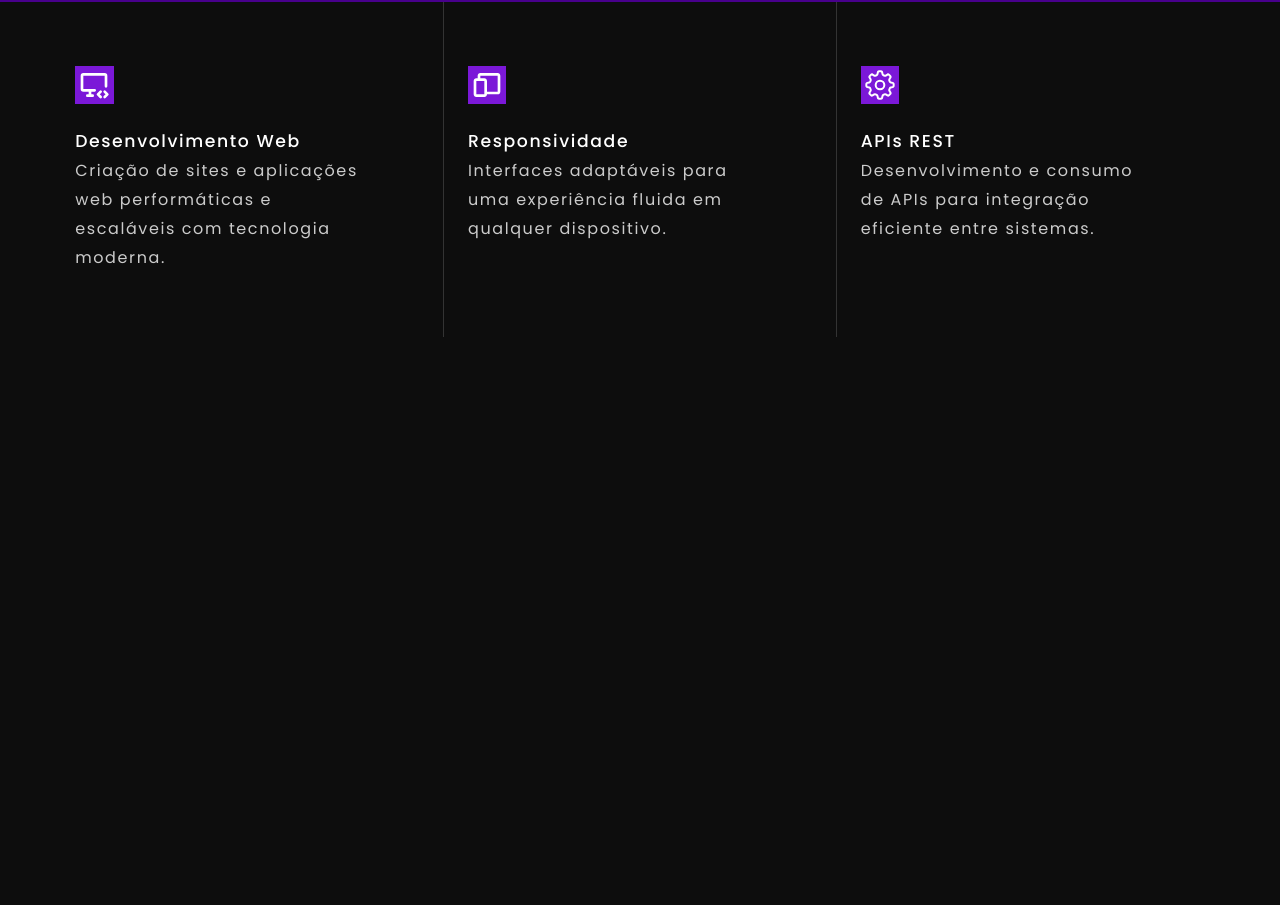
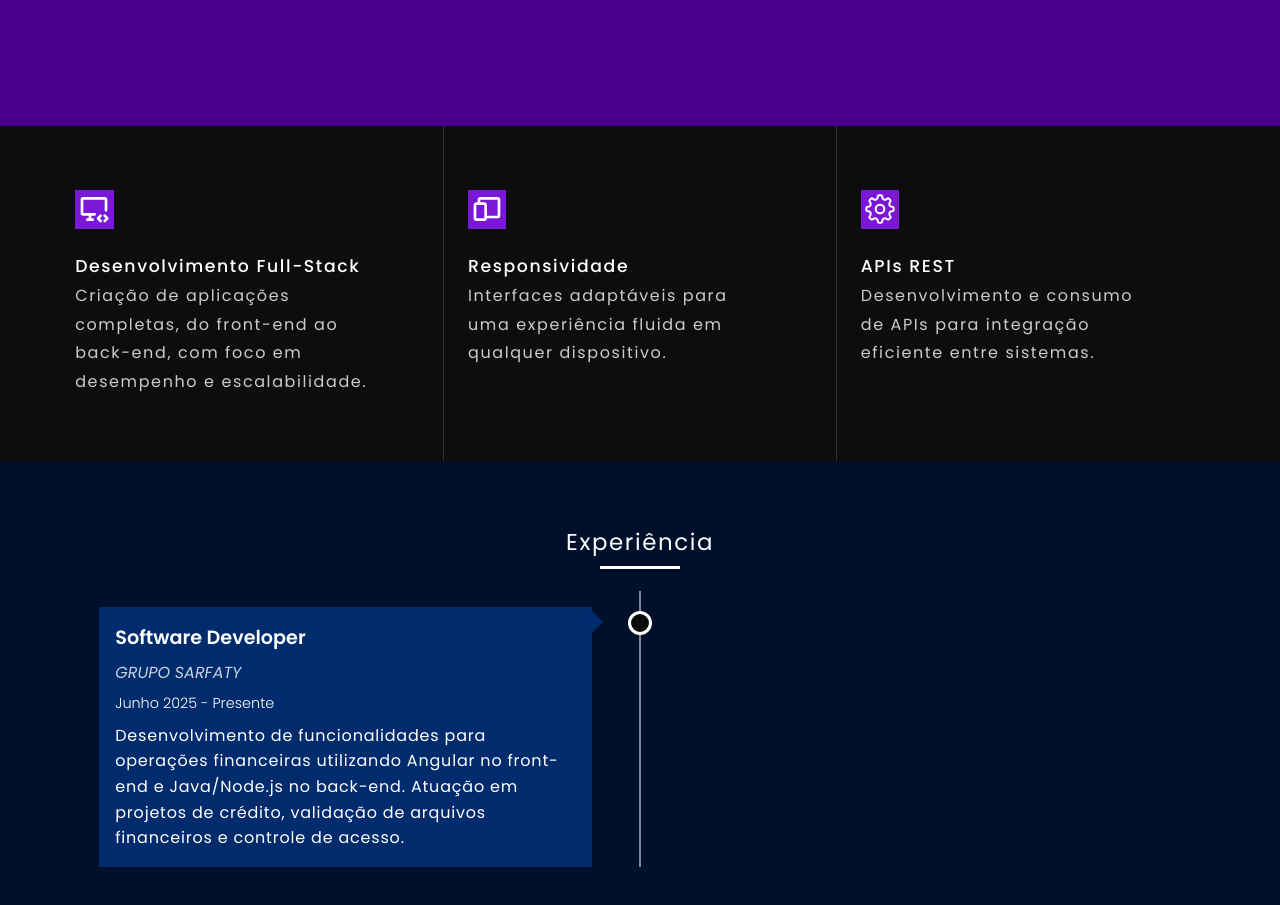
Before and after one commit to Guihsp/Portfolio, a React (Vite) app: page /about in a window 1280 px wide. Shown: the part 1743-2648 px from the top of the page. Before the commit the page ends 2080 px from the top, so only its background shows below. Built offline with nearby package versions, Linux system fonts and the light colour scheme.

Commit message:
Update CV and enhance About section with experience details

```diff
--- a/src/pages/About/AboutSection/index.jsx
+++ b/src/pages/About/AboutSection/index.jsx
@@ -1,4 +1,4 @@
-import { Intro, About, Skills, Services } from './styles.jsx';
+import { Intro, About, Skills, Services, Experience } from './styles.jsx';
 import { Container } from '../../../components/Global/Container';
 import { Button } from '../../../components/Button';
 import { SkillsList } from '../../../components/Skills/SkillsList';
@@ -30,10 +30,14 @@ export const AboutSection = () => {
                     Um dev apaixonado por tecnologia e programação.
                 </h2>
                 <p>
-                    Desenvolvedor Web com experiência prática em React, Next.js, TypeScript, Java, Angular e MySQL,
-                    além de integração com APIs REST. Trabalho na construção de aplicações completas, do front-end ao back-end,
-                    aplicando boas práticas de desenvolvimento e metodologias ágeis, como Scrum. Atualmente, curso Análise e Desenvolvimento de Sistemas no Senac - Santo Amaro,
-                    aprimorando minhas habilidades para entregar soluções eficientes e escaláveis.
+                    Sou Desenvolvedor de Software com experiência prática em aplicações full-stack no setor financeiro,
+                    atuando no front-end com Angular e React e no back-end com Java, Spring Boot, Node.js e Nest.js.
+                    Tenho facilidade em aprender rapidamente, traduzir problemas complexos em soluções objetivas e
+                    trabalhar com APIs, integrações e arquiteturas escaláveis.
+                    <br />
+                    Sou formado em Análise e Desenvolvimento de Sistemas pelo Senac e sigo evoluindo minhas habilidades
+                    com foco em escrever código limpo, seguro e bem estruturado, sempre buscando impacto real para o usuário e
+                    para o produto.
                 </p>
 
                 <div>
@@ -75,9 +79,9 @@ export const AboutSection = () => {
                     <div>
                         <TbDeviceDesktopCode />
                     </div>
-                    <h3>Desenvolvimento Web</h3>
+                    <h3>Desenvolvimento Full-Stack</h3>
                     <p>
-                        Criação de sites e aplicações web performáticas e escaláveis com tecnologia moderna.
+                        Criação de aplicações completas, do front-end ao back-end, com foco em desempenho e escalabilidade.
                     </p>
                 </div>
                 <div>
@@ -100,6 +104,24 @@ export const AboutSection = () => {
                 </div>
 
             </Services>
+
+            <Experience >
+                <h2> Experiência </h2>
+                <div className='time-line'>
+                    <div className='time-line_item'>
+                        <div>
+                            <h3 className='time-line_item_title'>Software Developer</h3>
+                            <h4 className='time-line_item_subtitle'>Grupo Sarfaty</h4>
+                            <time className='time-line_item_time'>Junho 2025 - Presente</time>
+                            <p className='time-line_item_description'>
+                                Desenvolvimento de funcionalidades para operações financeiras utilizando
+                                Angular no front-end e Java/Node.js no back-end. Atuação em projetos de
+                                crédito, validação de arquivos financeiros e controle de acesso.
+                            </p>
+                        </div>
+                    </div>
+                </div>
+            </Experience>
         </Container>
     );
 };
--- a/src/pages/About/AboutSection/styles.jsx
+++ b/src/pages/About/AboutSection/styles.jsx
@@ -321,6 +321,161 @@ export const Services = styled.div`
 
         }
     }
+`;
+
+export const Experience = styled.div`
+    padding: 4rem 0;
+    position: relative;
 
 
+    &::before {
+        content: '';
+        position: absolute;
+        top: 0;
+        left: 50%;
+        right: 50%;
+        width: 100vw;
+        height: 100%;
+        background-color: #00102a;
+        transform: translateX(-50%);
+    }
+
+    & h2 {
+        font-size: calc(1.35rem + 0.1vw);
+        font-weight: 400;
+        color: var(--text-color-light);
+        margin-bottom: 2rem;
+        letter-spacing: 0.1rem;
+        text-align: center;
+        position: relative;
+        height: fit-content;
+
+        &::after {
+            content: '';
+            position: absolute;
+            width: 5rem;
+            height: 3px;
+            background-color: var(--secondary-color);
+            bottom: -10px;
+            left: 50%;
+            transform: translateX(-50%);
+        }
+    }
+
+    .time-line {
+        position: relative;
+        min-height: 200px;
+        margin-top: 2rem;
+
+        &::before {
+            content: '';
+            position: absolute;
+            top: 0;
+            left: 50%;
+            height: 100%;
+            width: 1px;
+            background-color: var(--secondary-color);
+            transform: translateX(-50%);
+
+            @media (max-width: 910px) {
+                left: 8px;
+            }
+        }
+
+        &_item {
+            color: var(--text-color-light);
+            width: 50%;
+            padding: 1rem 3rem 0 3rem;
+            position: relative;
+
+            @media (max-width: 910px) {
+                width: 100%;
+            }
+
+            @media (max-width: 446px) {
+                padding: 1rem 1rem 0 2.2rem;
+            }
+
+            &::after {
+                content: '';
+                width: 18px;
+                height: 18px;
+                border-radius: 50%;
+                border: 3px solid var(--secondary-color);
+                background-color: var(--background-color);
+                position: absolute;
+                top: 20px;
+                right: 0px;
+                transform: translateX(50%);
+
+                @media (max-width: 910px) {
+                    left: -16px;
+                }
+            }
+
+            & div {
+                background-color: var(--quaternary-color);
+                padding: 1rem;
+                position: relative;
+
+                &::before {
+                    content: '';
+                    height: 15px;
+                    width: 15px;
+                    background-color: var(--quaternary-color);
+                    position: absolute;
+                    top: 15px;
+                    right: -8px;
+                    transform: translateY(-50%) rotate(45deg);
+
+                    @media (max-width: 910px) {
+                        left: -8px;
+                    }
+                }
+            }
+
+            &.right {
+                margin-left: 50%;
+
+                &::after {
+                    right: auto;
+                    left: 0px;
+                    transform: translateX(-50%);
+                }
+
+                & div::before {
+                    right: auto;
+                    left: -8px;
+                }
+            }
+
+            &_title {
+                font-size: 1.2rem;
+                font-weight: 600;
+                display: inline-block;
+                margin-bottom: 0.5rem;
+            }
+
+            &_subtitle {
+                font-size: 1rem;
+                font-weight: 400;
+                color: var(--text-color-light-2);
+                margin-bottom: 0.3rem;
+                font-style: italic;
+                text-transform: uppercase;
+            }
+
+            &_time {
+                font-size: 0.9rem;
+                font-weight: 300;
+            }
+
+            &_description {
+                font-size: 1rem;
+                line-height: 1.6;
+                letter-spacing: 0.05rem;
+                margin-top: 0.5rem;
+            }
+        }
+    }
 `;
--- a/src/pages/Home/HomeSection/index.jsx
+++ b/src/pages/Home/HomeSection/index.jsx
@@ -4,7 +4,7 @@ import { Intro } from "./styles.jsx";
 import { Button } from "../../../components/Button";
 
 export const HomeSection = () => {
-    const strings = ["Desenvolvedor Web"];
+    const strings = ["Desenvolvedor de Software"];
     const text = useTypedEffect(strings, 50, 50, 8000);
 
     return (
--- a/src/styles/global.jsx
+++ b/src/styles/global.jsx
@@ -7,6 +7,7 @@ export const GlobalStyle = createGlobalStyle`
         --primary-color: #48008c;
         --secondary-color: #fff;
         --tertiary-color: #7b18d8;
+        --quaternary-color: #002c6ffc;
         --text-color-light: #fff;
         --text-color-dark: #0d0d0d;
         --text-color-light-2: #FFFFFFC9;
```
Also changed, not shown: 1 other file (tests, documents, lock files or other folders).
